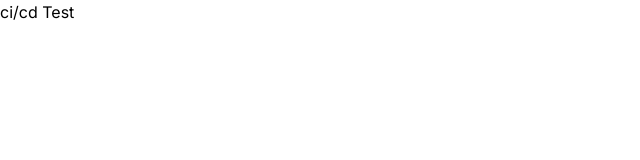
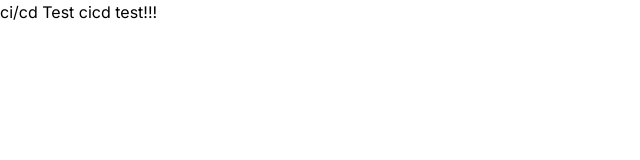
Before and after one commit to minki3/ci_cd_practice, a Next.js app: page / in a window 1280 px wide. Shown: the top 160 px of the page, without its empty margins (0-640 px from the left). Built offline with nearby package versions, Linux system fonts and the light colour scheme.

Commit message:
test:commitTest

```diff
--- a/src/app/page.tsx
+++ b/src/app/page.tsx
@@ -1,5 +1,5 @@
 import Image from "next/image";
 
 export default function Home() {
-  return <main className="">ci/cd Test</main>;
+  return <main className="">ci/cd Test cicd test!!!</main>;
 }
```
